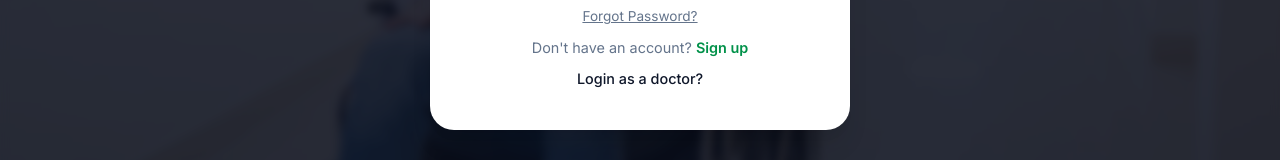
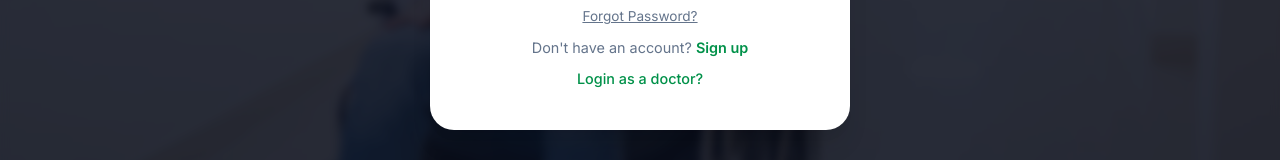
Before and after one commit to MatthewEngelbert/medtrust, a React (Vite) app: page / in a window 1280 px wide. Both pictures are taken after a click on the button "Login". Shown: the part 549-709 px from the top of the page. Built offline with nearby package versions, Linux system fonts and the light colour scheme.

Commit message:
Tampilan login baru

```diff
--- a/src/components/Login.jsx
+++ b/src/components/Login.jsx
@@ -53,10 +53,10 @@ const Login = ({ isOpen, onClose, onSwitchToRegister, title, onLoginSuccess }) =
                         {!isDoctorLogin ? (
                             <>
                                 <p>Don't have an account? <a href="#" style={{ color: '#009149', fontWeight: '600' }} onClick={(e) => { e.preventDefault(); onSwitchToRegister(); }}>Sign up</a></p>
-                                <p><a href="#" style={{ color: '#0f172a', fontWeight: '500' }} onClick={(e) => { e.preventDefault(); setIsDoctorLogin(true); }}>Login as a doctor?</a></p>
+                                <p><a href="#" style={{ color: '#009149', fontWeight: '500' }} onClick={(e) => { e.preventDefault(); setIsDoctorLogin(true); }}>Login as a doctor?</a></p>
                             </>
                         ) : (
-                            <p><a href="#" style={{ color: '#0f172a', fontWeight: '500' }} onClick={(e) => { e.preventDefault(); setIsDoctorLogin(false); }}>Login as a patient?</a></p>
+                            <p><a href="#" style={{ color: '#009149', fontWeight: '500' }} onClick={(e) => { e.preventDefault(); setIsDoctorLogin(false); }}>Login as a patient?</a></p>
                         )}
                     </div>
                 </form>
```
